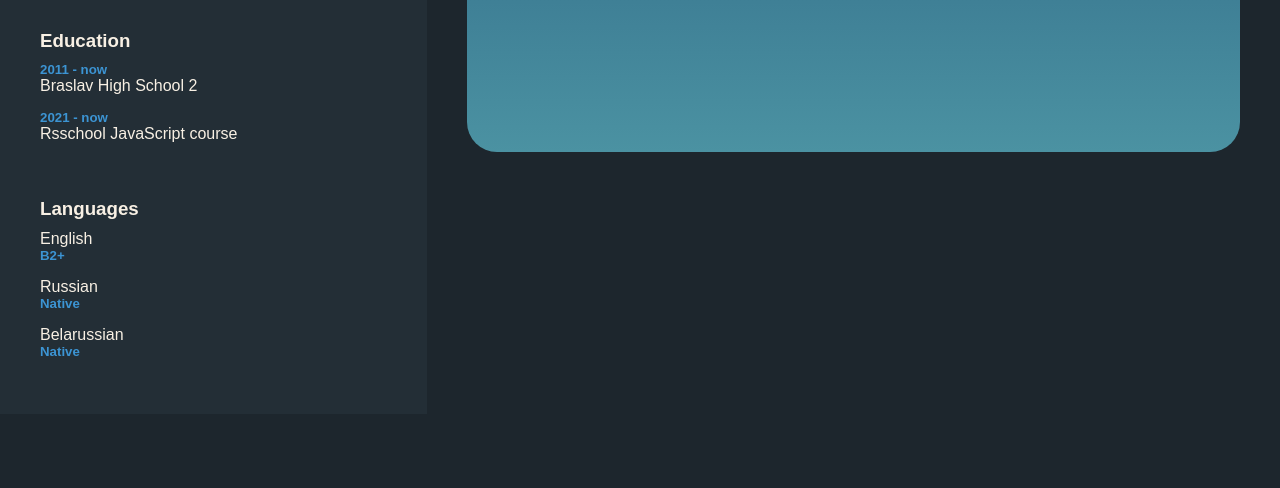
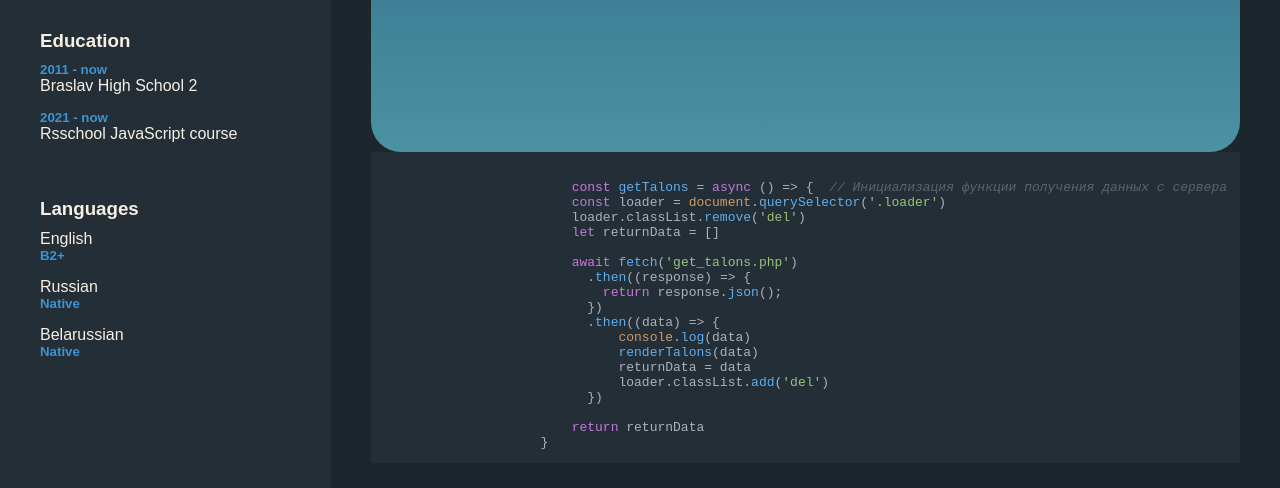
Before and after one commit to vlflynid/rsschool-cv, a plain HTML site: page index.html in a window 1280 px wide. Shown: the part 592-1080 px from the top of the page. Before the commit the page ends 1006 px from the top, so only its background shows below. Drawn offline with nearby package versions, Linux system fonts and the light colour scheme.

Commit message:
feat: add highlights.js

```diff
--- /dev/null
+++ b/highlight.css
@@ -0,0 +1,91 @@
+/*
+Atom One Dark by Daniel Gamage
+Original One Dark Syntax theme from https://github.com/atom/one-dark-syntax
+base:    #282c34
+mono-1:  #abb2bf
+mono-2:  #818896
+mono-3:  #5c6370
+hue-1:   #56b6c2
+hue-2:   #61aeee
+hue-3:   #c678dd
+hue-4:   #98c379
+hue-5:   #e06c75
+hue-5-2: #be5046
+hue-6:   #d19a66
+hue-6-2: #e6c07b
+*/
+
+.hljs {
+    color: #abb2bf;
+    background: #232E36;;
+  }
+
+  .hljs-comment,
+  .hljs-quote {
+    color: #5c6370;
+    font-style: italic;
+  }
+
+  .hljs-doctag,
+  .hljs-keyword,
+  .hljs-formula {
+    color: #c678dd;
+  }
+
+  .hljs-section,
+  .hljs-name,
+  .hljs-selector-tag,
+  .hljs-deletion,
+  .hljs-subst {
+    color: #e06c75;
+  }
+
+  .hljs-literal {
+    color: #56b6c2;
+  }
+
+  .hljs-string,
+  .hljs-regexp,
+  .hljs-addition,
+  .hljs-attribute,
+  .hljs-meta .hljs-string {
+    color: #98c379;
+  }
+
+  .hljs-attr,
+  .hljs-variable,
+  .hljs-template-variable,
+  .hljs-type,
+  .hljs-selector-class,
+  .hljs-selector-attr,
+  .hljs-selector-pseudo,
+  .hljs-number {
+    color: #d19a66;
+  }
+
+  .hljs-symbol,
+  .hljs-bullet,
+  .hljs-link,
+  .hljs-meta,
+  .hljs-selector-id,
+  .hljs-title {
+    color: #61aeee;
+  }
+
+  .hljs-built_in,
+  .hljs-title.class_,
+  .hljs-class .hljs-title {
+    color: #e6c07b;
+  }
+
+  .hljs-emphasis {
+    font-style: italic;
+  }
+
+  .hljs-strong {
+    font-weight: bold;
+  }
+
+  .hljs-link {
+    text-decoration: underline;
+  }
--- a/index.html
+++ b/index.html
@@ -9,6 +9,7 @@
     <script>hljs.initHighlightingOnLoad();</script>
     <link rel="stylesheet" href="https://cdnjs.cloudflare.com/ajax/libs/font-awesome/4.7.0/css/font-awesome.css" integrity="sha512-5A8nwdMOWrSz20fDsjczgUidUBR8liPYU+WymTZP1lmY9G6Oc7HlZv156XqnsgNUzTyMefFTcsFH/tnJE/+xBg==" crossorigin="anonymous" referrerpolicy="no-referrer" />
     <link rel="stylesheet" type="text/css" href="style.css">
+    <link rel="stylesheet" type="text/css" href="highlight.css">
     <title>Document</title>
 </head>
 <body>
@@ -135,7 +136,29 @@
                 </div>
             </div>
 
-            <div class="right-side__code"></div>
+            <div class="right-side__code">
+                <div class="right-side__code_cloud">
+                    <pre><code class="javascript">
+                        const getTalons = async () => {  // Инициализация функции получения данных с сервера
+                        const loader = document.querySelector('.loader')
+                        loader.classList.remove('del')
+                        let returnData = []
+
+                        await fetch('get_talons.php')
+                          .then((response) => {
+                            return response.json();
+                          })
+                          .then((data) => {
+                              console.log(data)
+                              renderTalons(data)
+                              returnData = data
+                              loader.classList.add('del')
+                          })
+
+                        return returnData
+                    }</code></pre>
+                </div>
+            </div>
         </div>
     </main>
 </body>
```
